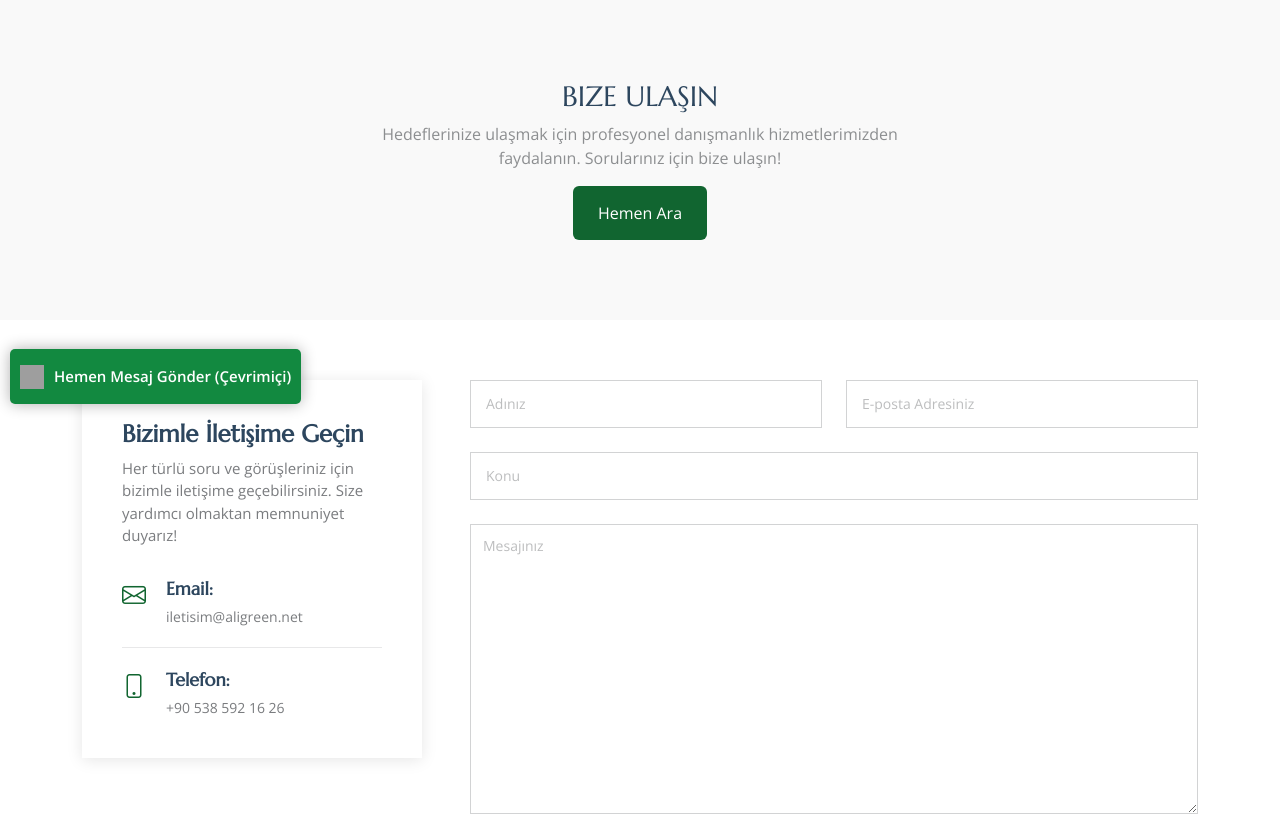
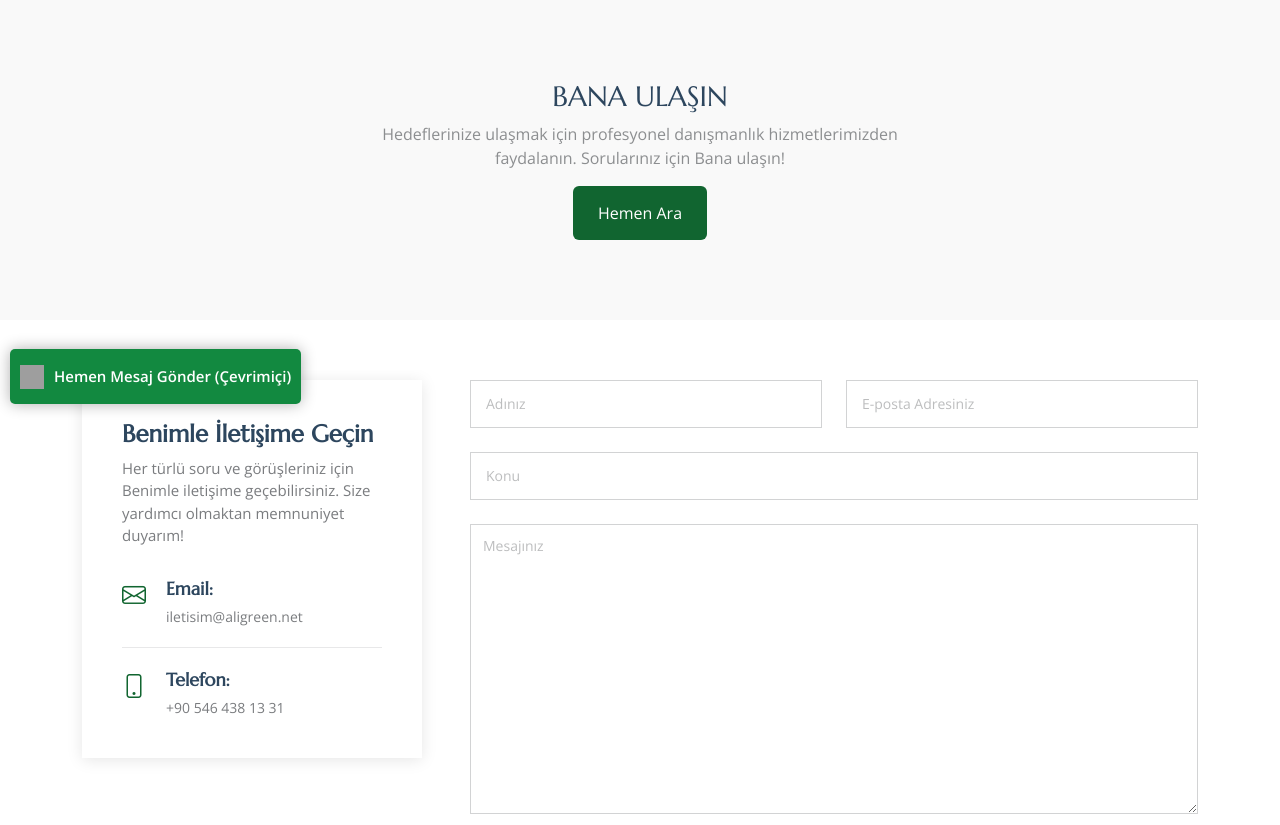
Before and after one commit to uguralpyildiz/didactic-succotash, a plain HTML site: page iletisim.html in a window 1280 px wide. Shown: the part 386-1211 px from the top of the page. Drawn offline with nearby package versions, Linux system fonts and the light colour scheme; grey boxes are pictures that could not be loaded.

Commit message:
Add files via upload

```diff
--- a/assets/css/main.css
+++ b/assets/css/main.css
@@ -380,7 +380,7 @@ header{
 /* Navmenu - Mobile */
 @media (max-width: 1199px) {
   .mobile-nav-toggle {
-    color: var(--nav-color);
+    color: #fff;
     font-size: 28px;
     line-height: 0;
     margin-right: 10px;
@@ -512,6 +512,7 @@ header{
   background-color: var(--background-color);
   font-size: 14px;
   position: relative;
+  padding-bottom: 100px;
 }
 
 .footer .footer-top {
--- a/iletisim.html
+++ b/iletisim.html
@@ -95,9 +95,9 @@
           <div class="row align-items-center"
             style="justify-content: space-between; flex-direction: column; text-align: center; align-items: center;">
             <div class="col-lg-6">
-              <h3>Bize Ulaşın</h3>
+              <h3>Bana Ulaşın</h3>
               <p class="opacity-50">
-                Hedeflerinize ulaşmak için profesyonel danışmanlık hizmetlerimizden faydalanın. Sorularınız için bize
+                Hedeflerinize ulaşmak için profesyonel danışmanlık hizmetlerimizden faydalanın. Sorularınız için Bana
                 ulaşın!
               </p>
             </div>
@@ -120,9 +120,9 @@
           <div class="col-lg-4">
 
             <div class="info">
-              <h3>Bizimle İletişime Geçin</h3>
-              <p>Her türlü soru ve görüşleriniz için bizimle iletişime geçebilirsiniz. Size yardımcı olmaktan memnuniyet
-                duyarız!</p>
+              <h3>Benimle İletişime Geçin</h3>
+              <p>Her türlü soru ve görüşleriniz için Benimle iletişime geçebilirsiniz. Size yardımcı olmaktan memnuniyet
+                duyarım!</p>
 
               <div class="info-item d-flex">
                 <i class="bi bi-envelope flex-shrink-0"></i>
@@ -136,7 +136,7 @@
                 <i class="bi bi-phone flex-shrink-0"></i>
                 <div>
                   <h4>Telefon:</h4>
-                  <p>+90 538 592 16 26</p>
+                  <p>+90 546 438 13 31</p>
                 </div>
               </div><!-- /Info Item -->
 
```
Also changed, not shown: hakkimizda.html (+2 -2 lines), index.html (+3 -3 lines).
